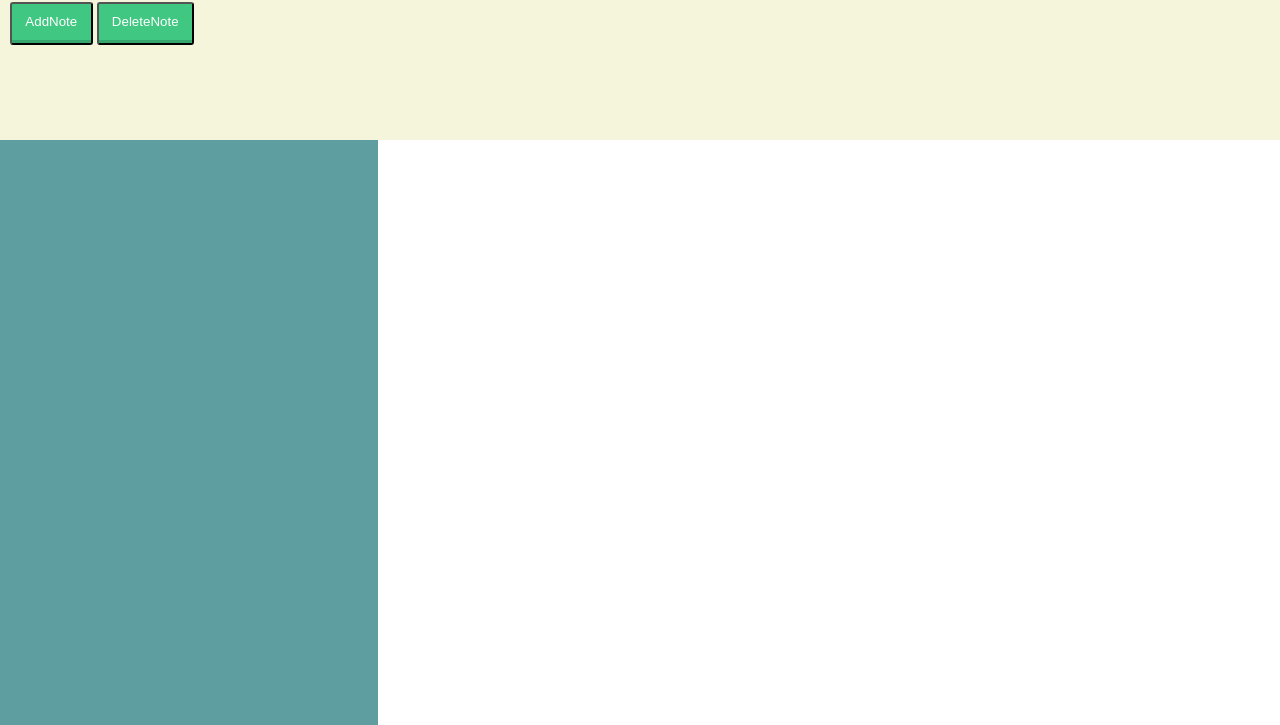
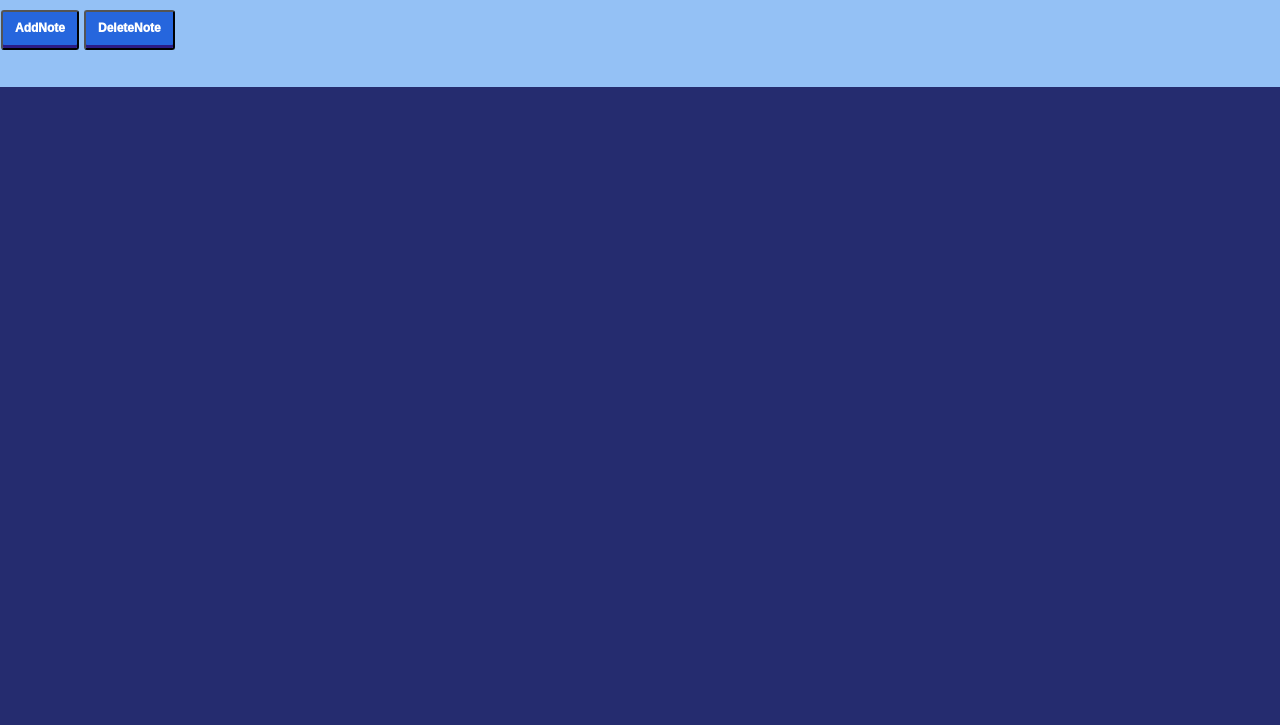
Before and after one commit to DezertRose/DezertRose.github.io, a plain HTML site: page index.html in a window 1280 px wide. Shown: the part 75-800 px from the top of the page. Drawn offline with Linux system fonts and the light colour scheme.

Commit message:
Update index.css

```diff
--- a/index.css
+++ b/index.css
@@ -1,6 +1,5 @@
 html, body {
   margin: 0px;
-  background-color: aquamarine;
   display: flex;
   flex-direction: column;
   height: 100%;
@@ -8,65 +7,82 @@ html, body {
 }
 
 .window {
-  background-color: beige;
-  padding: 10px;
+  background-color: rgb(148, 193, 245);
+  padding: 1px;
   flex: 1;
+  text-decoration: none;
+  color: darkblue;
+  font-size: 20px;
+}
+
+#TitleNote{
+text-decoration: underline;
+font-family: sans-serif;
+font-style: oblique;
 }
 
 .Butt {
-  font-weight: normal; /*работа с текстом*/
+  font-weight: 1000; /*работа с текстом*/
+  font-size: 12px;
+  padding: 0.8em 1em calc(0.8em + 3px);
+  border-radius: 3px;
   color: white;
   text-decoration: none;
-  padding: 0.8em 1em calc(0.8em + 3px);
-  border-radius: 3px;
-  background: rgb(64, 199, 129);
-  box-shadow: 0 -3px rgb(53, 167, 110) inset;
+  background: rgb(38, 102, 221);
+  box-shadow: 0 -3px rgb(43, 27, 133) inset;
   transition: 0.2s;
 }
 .Butt:hover {
-  background: rgb(53, 167, 110);
+  background: rgb(45, 199, 226);
 }
 .Butt:active {
-  background: rgb(33, 147, 90);
-  box-shadow: 0 3px rgb(33, 147, 90) inset;
+  background: rgb(24, 178, 224);
+  box-shadow: 0 3px rgb(55, 182, 233) inset;
 }
 
 .MainWind{
 display: flex;
 flex-direction: row;
-flex: 3;
+flex: 4;
+height: 80%;
 }
 
 #ListOfNote{
-background-color: cadetblue;
+background-color: rgba(8, 16, 92, 0.882);
 flex: 3;
 height: 100%;
 overflow-y: scroll;
+
 margin: 0;
+list-style-type: square;
 }
 
 #Text{
- flex: 7;
- height: 100%;
- overflow-y: scroll;
+ flex: 9;
+ background-color: rgba(8, 16, 92, 0.882);
+ color: floralwhite;
  padding: 10px;
  resize: none;
  outline: none;
  border: none;
  margin: 0;
  flex-direction: row;
+ overflow-y: scroll;
  font-size: 20px;
+ font-family: monospace;
 }
 
 .Note{
-background-color: rgb(84, 214, 236);
+flex-direction: column;
+flex-wrap: wrap;
+background-color: rgb(38, 101, 218);
 outline: none; /*обводка*/
 height: 75px;
 border-bottom: 1px solid;
-margin-bottom: -1px;  /*отступы от соседних елементов*
+margin-bottom: 2px;  /*отступы от соседних елементов*/
 padding: 10px;  /*отступы внутренних елементов*/
 }
 
 .Note[choosen = true]{
-    background-color: crimson;
+    background-color: rgba(78, 199, 255, 0.945);
 }
```
